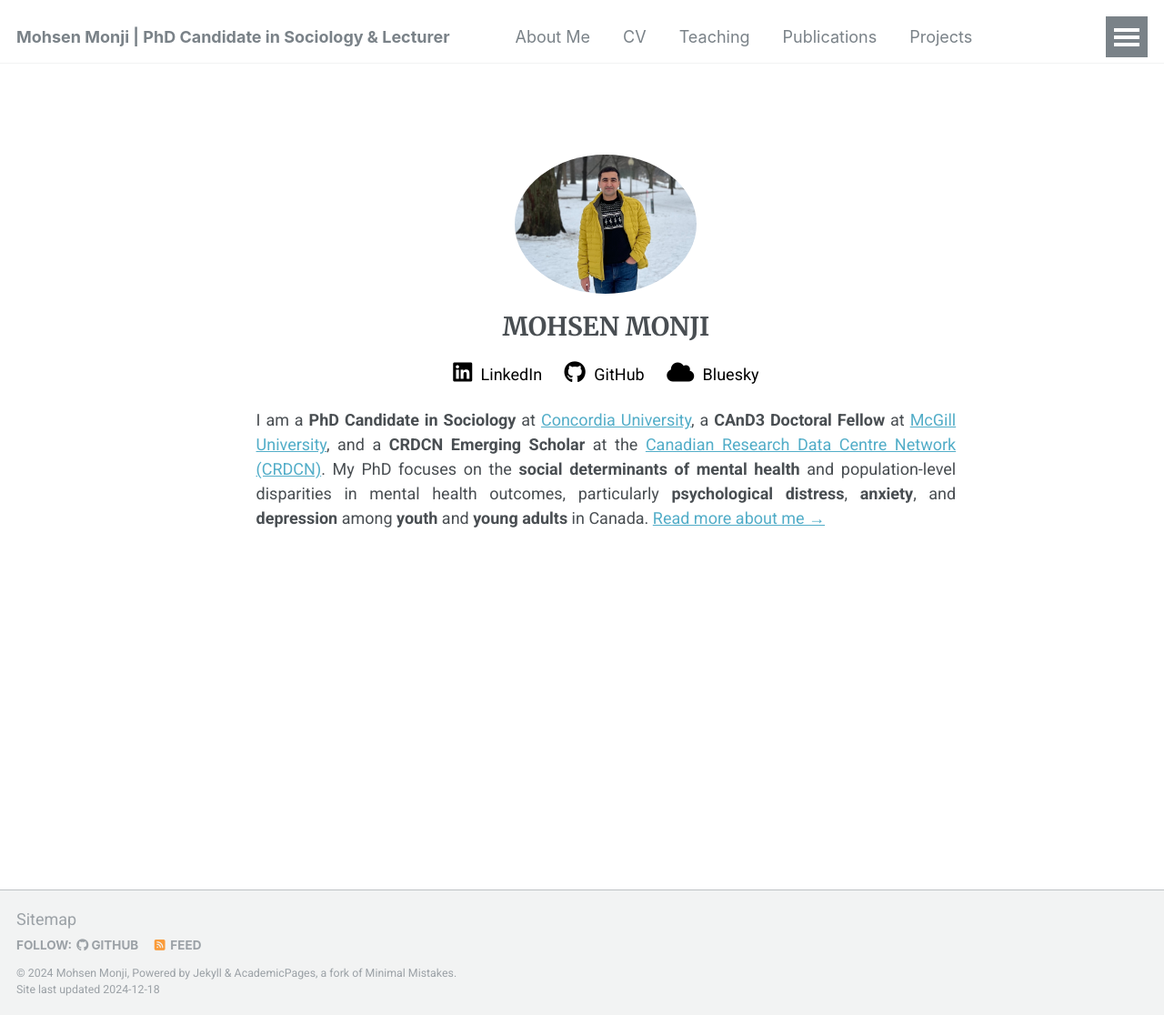
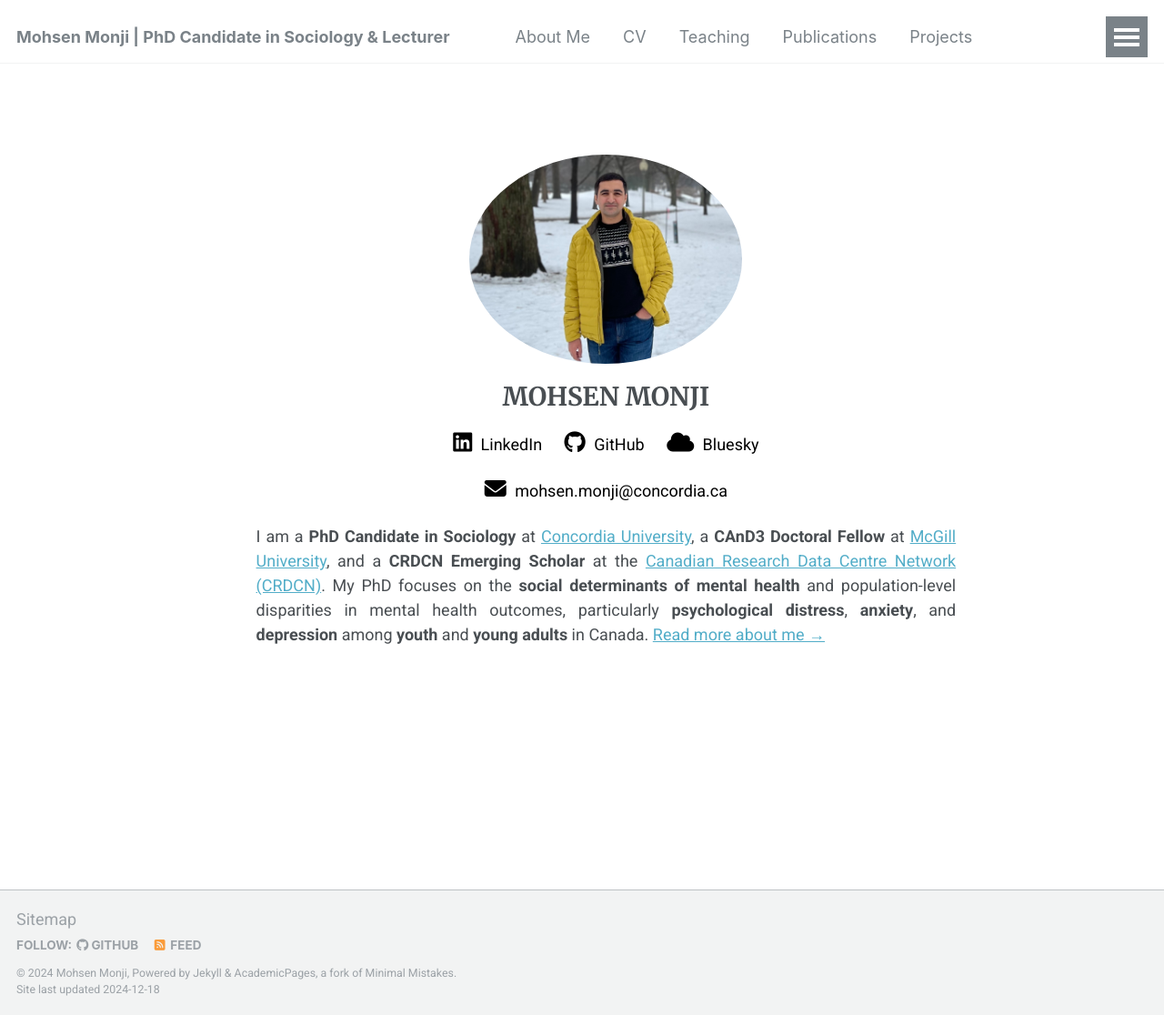
Before and after one commit to Mohsnmonji/mohsnmonji.github.io, a Jekyll site: the page built from _pages/front.md, in a window 1280 px wide and 1116 px high. Shown: the whole window at 91% size. Built offline with Jekyll 4.4.1, drawn with Linux system fonts in a browser that asks for light colours.

Commit message:
Update front.md

```diff
--- a/_pages/front.md
+++ b/_pages/front.md
@@ -9,7 +9,7 @@ hide_avatar: true
 
 <div style="text-align: center; margin-top: 50px;">
   <!-- Profile Image -->
-  <img src="images/profile.PNG" alt="Profile Picture of Mohsen Monji" style="max-width: 200px; height: auto; border-radius: 50%; margin-bottom: 20px;">
+  <img src="images/profile.PNG" alt="Profile Picture of Mohsen Monji" style="max-width: 300px; height: auto; border-radius: 50%; margin-bottom: 20px;">
 
   <!-- Name -->
   <h1>MOHSEN MONJI</h1>
@@ -26,9 +26,17 @@ hide_avatar: true
       <i class="fas fa-cloud" style="font-size: 24px; margin-right: 5px;"></i> Bluesky
     </a>
   </p>
+
+  <!-- Email -->
+  <p style="margin-top: 10px;">
+    <a href="mailto:{{ site.email }}" style="color: black; text-decoration: none; font-size: 18px;">
+      <i class="fas fa-envelope" style="font-size: 24px; margin-right: 5px;"></i> mohsen.monji@concordia.ca
+    </a>
+  </p>
 </div>
 
 
 
 
+
 I am a **PhD Candidate in Sociology** at [Concordia University](https://www.concordia.ca/artsci/sociology-anthropology.html), a **CAnD3 Doctoral Fellow** at [McGill University](https://www.mcgill.ca/cand3/our-people/fellows-2024-25), and a **CRDCN Emerging Scholar** at the [Canadian Research Data Centre Network (CRDCN)](https://crdcn.ca). My PhD focuses on the **social determinants of mental health** and population-level disparities in mental health outcomes, particularly **psychological distress**, **anxiety**, and **depression** among **youth** and **young adults** in Canada. [Read more about me →](/about-me/)
```
